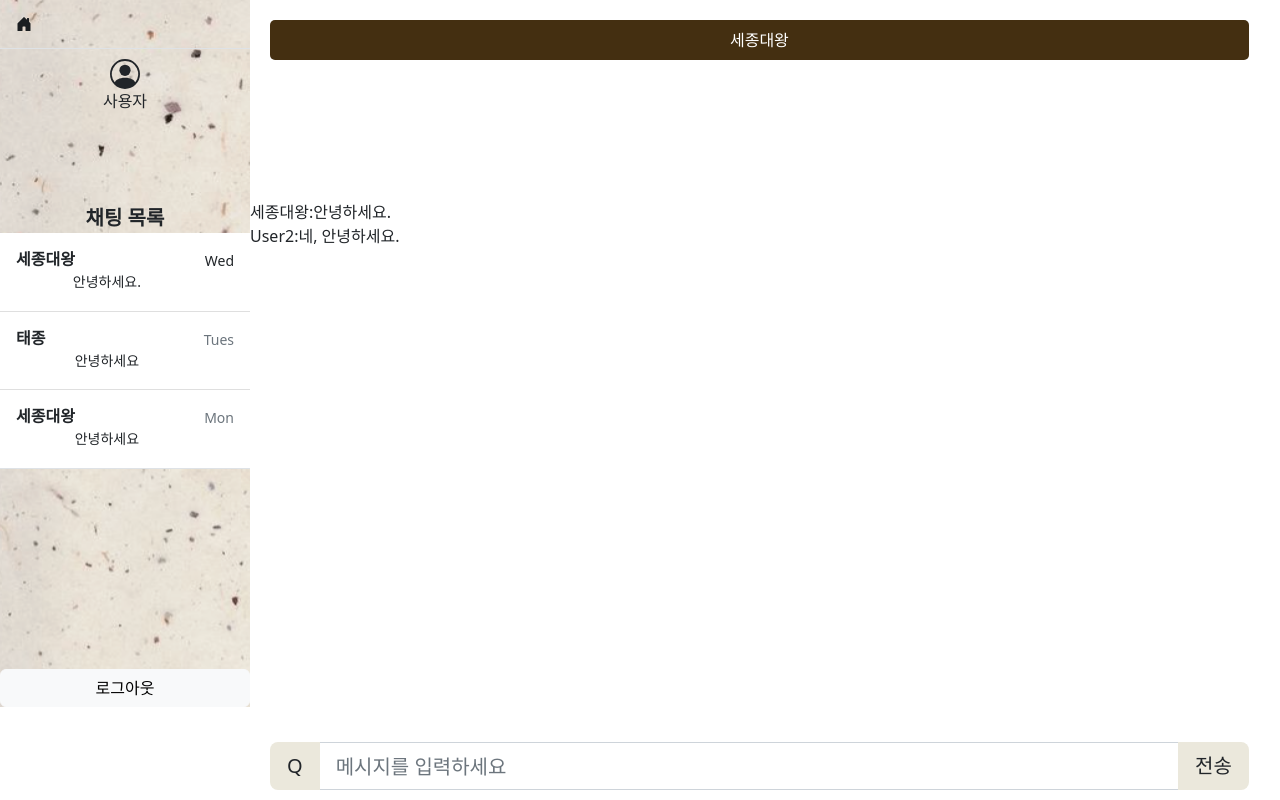
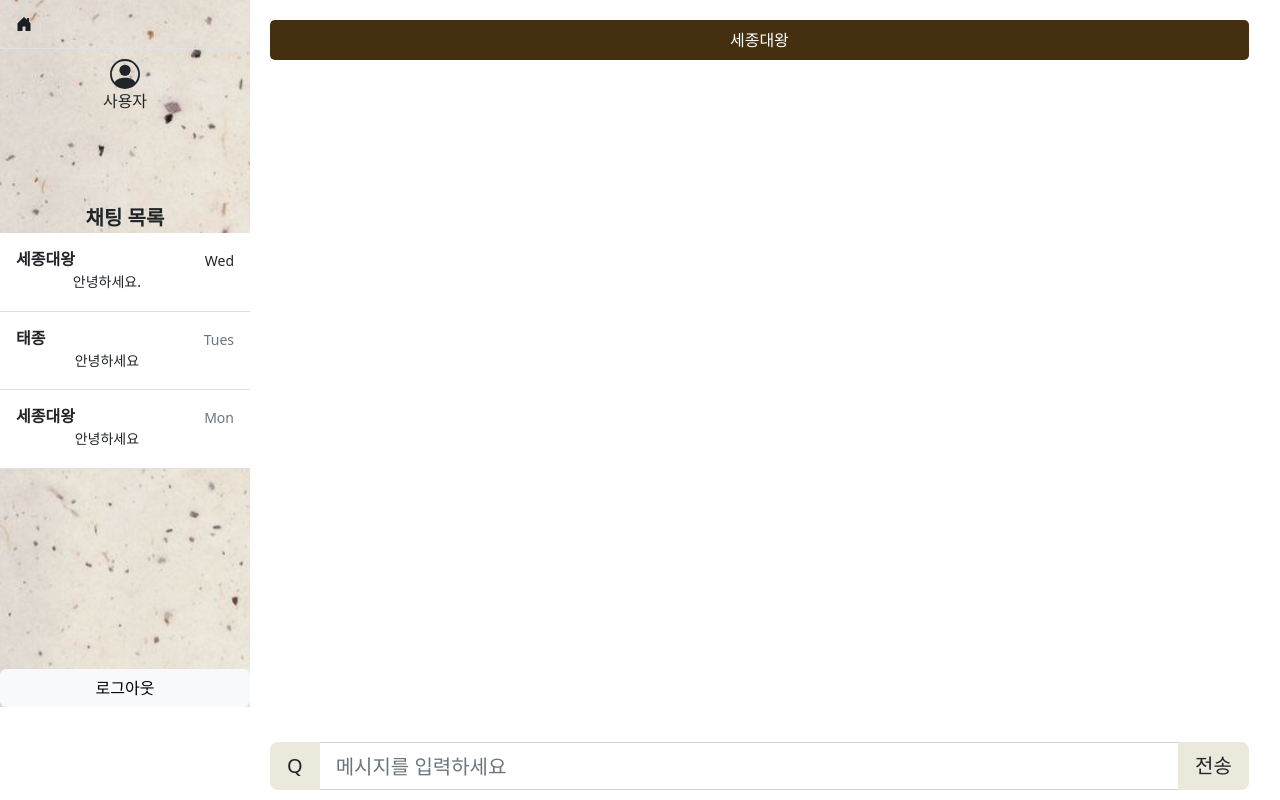
Before and after one commit to HSORI-SLSL/FRONT, a React (Create React App) app: page / in a window 1280 px wide. Built offline with nearby package versions, Linux system fonts and the light colour scheme.

Commit message:
5/31 채팅 보내기 기능 구현

```diff
--- a/src/App.js
+++ b/src/App.js
@@ -1,7 +1,7 @@
 import React from 'react';
 import './App.css';
 import Sidebar from './layout/sidebar';
-import ChatRoom from './chatroom';
+import ChatRoom from './Chatroom';
 
 function App() {
   return (
--- a/src/chatroom.js
+++ b/src/chatroom.js
@@ -1,8 +1,32 @@
-import React from 'react';
-import './chatroom.css';
+import React, {useState} from 'react';
+import './Chatroom.css';
 
 
-function chatroom() {
+function Chatroom() {
+  const [message, setMessage] = useState('');
+  const [messages, setMessages] = useState([]);
+
+
+  const handleMessageChange = (event) => {
+    setMessage(event.target.value);
+  };
+
+  const handleMessageSubmit = () => {
+    // 서버에 메시지 전송 로직 추가
+    console.log('메시지 전송:', message);
+
+    setMessages([...messages, message]);
+
+    // 메시지 입력 필드 초기화
+    setMessage('');
+  };
+
+  const enterKeyEventHandler = (e) => {
+    if(e.key === 'Enter'){
+      handleMessageSubmit();
+    }
+  }
+
   return (
     <div className="chat-room">
       {/* 대화 상대 */}
@@ -13,16 +37,15 @@ function chatroom() {
       </div>
 
       {/* 주고받는 메시지 */}
-      <div className="chat-messages" style={{marginTop:200}}>
-        <div className="message">
-          <span className="sender">세종대왕:</span>
-          <span className="text">안녕하세요.</span>
-        </div>
-        <div className="message">
-          <span className="sender">User2:</span>
-          <span className="text">네, 안녕하세요.</span>
-        </div>
+      <div className="chat-messages" style={{marginTop:200, textAlign:'right'}}>
+        {messages.map((msg, index) => (
+          <div className="message" key={index}>
+            <span className="sender">User:</span>
+            <span className="text">{msg}</span>
+          </div>
+        ))}
       </div>
+
 
       {/* 메시지 입력 */}
       <div className="chat-input" style={{ position: 'fixed', bottom: 0, left: 270, marginBottom:10, width: 'calc(96% - 250px)'}}>
@@ -30,15 +53,27 @@ function chatroom() {
           {/* 퀴즈 버튼 */}
           <button type="button" class="btn btn-chat">  Q </button>
           {/* 메시지 입력 부분 */}
-          <input type="text" class="form-control" aria-label="Sizing example input" aria-describedby="inputGroup-sizing-lg"
-          placeholder="메시지를 입력하세요" >
+          <input
+          type="text"
+          class="form-control"
+          aria-label="Sizing example input"
+          aria-describedby="inputGroup-sizing-lg"
+          placeholder="메시지를 입력하세요"
+          value={message}
+          onChange={handleMessageChange}
+          onKeyPress={enterKeyEventHandler}>
           </input>
           {/* 전송 버튼 */}
-          <button type="button" class="btn btn-chat">전송</button>
+          <button
+          type="button"
+          class="btn btn-chat"
+          onClick={handleMessageSubmit}>
+            전송
+          </button>
         </div>
       </div>
     </div>
   );
 }
 
-export default chatroom;
+export default Chatroom;
```
